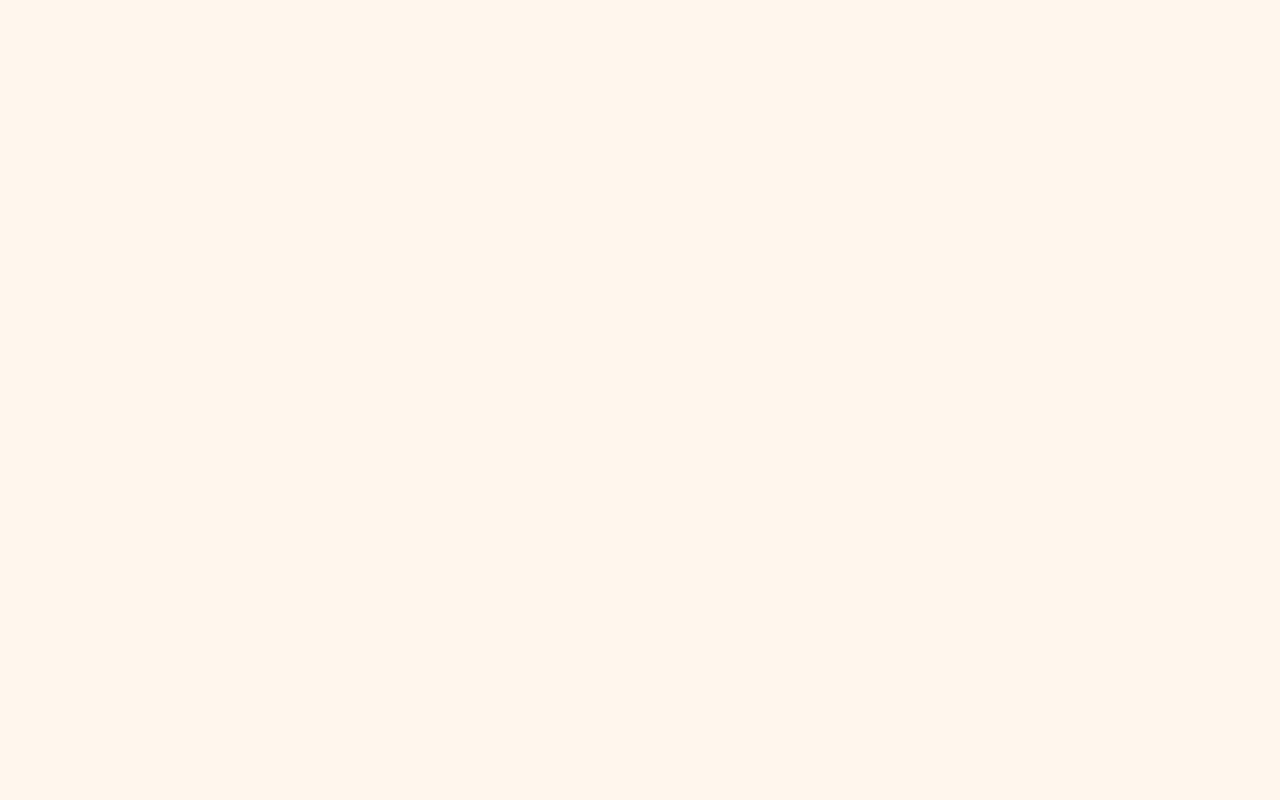
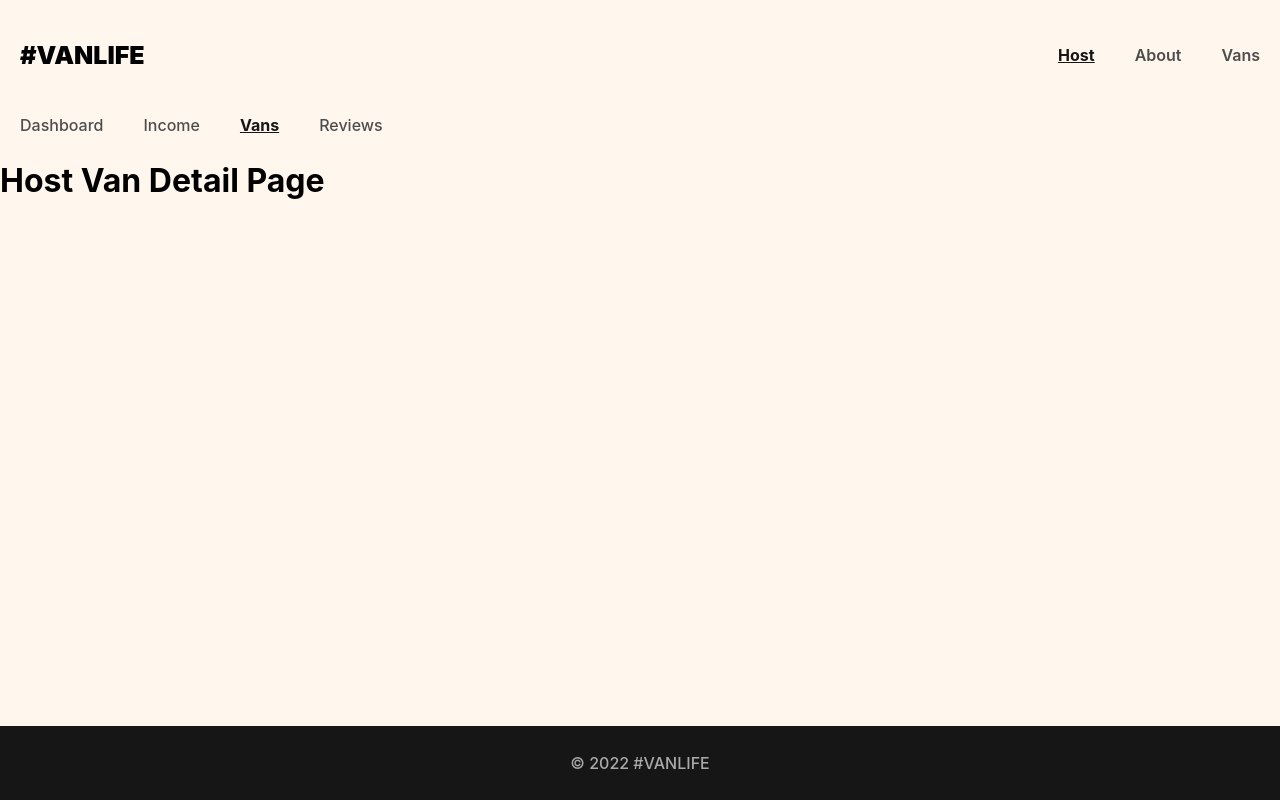
Before and after one commit to filippoantonini/van-life, a React (Vite) app: page /host/vans/1 in a window 1280 px wide. Before the commit this address had no page. Built offline with nearby package versions, Linux system fonts and the light colour scheme.

Commit message:
nesting host components

```diff
--- a/src/App.jsx
+++ b/src/App.jsx
@@ -7,6 +7,8 @@
 import Dashboard from "./pages/Host/Dashboard.jsx"
 import Income from "./pages/Host/Income.jsx"
 import Reviews from "./pages/Host/Reviews.jsx"
+import HostVans from "./pages/Host/HostVans"
+import HostVanDetail from "./pages/Host/HostVanDetail"
 import Layout from "./components/Layout.jsx"
 import HostLayout from "./components/HostLayout.jsx"
 
@@ -25,6 +27,8 @@
               <Route index element={<Dashboard />} />
               <Route path="income" element={<Income />} />
               <Route path="reviews" element={<Reviews />} />
+              <Route path="vans" element={<HostVans />} />
+              <Route path="vans/:id" element={<HostVanDetail />} />
             </Route>
 
         </Route>
--- a/src/components/HostLayout.jsx
+++ b/src/components/HostLayout.jsx
@@ -19,12 +19,21 @@
                 >
                     Dashboard
                 </NavLink>
+
                 <NavLink
                     to="/host/income"
                     style={({ isActive }) => isActive ? activeStyles : null}
                 >
                     Income
                 </NavLink>
+
+                <NavLink
+                    to="/host/vans"
+                    style={({ isActive }) => isActive ? activeStyles : null}
+                >
+                    Vans
+                </NavLink>
+
                 <NavLink
                     to="/host/reviews"
                     style={({ isActive }) => isActive ? activeStyles : null}
--- /dev/null
+++ b/src/pages/Host/HostVanDetail.jsx
@@ -0,0 +1,5 @@
+import React from "react"
+
+export default function HostVanDetail() {
+    return <h1>Host Van Detail Page</h1>
+}
--- /dev/null
+++ b/src/pages/Host/HostVans.jsx
@@ -0,0 +1,7 @@
+import React from "react"
+
+export default function HostVans() {
+    return (
+        <h1>Host Vans List Page</h1>
+    )
+}
```
